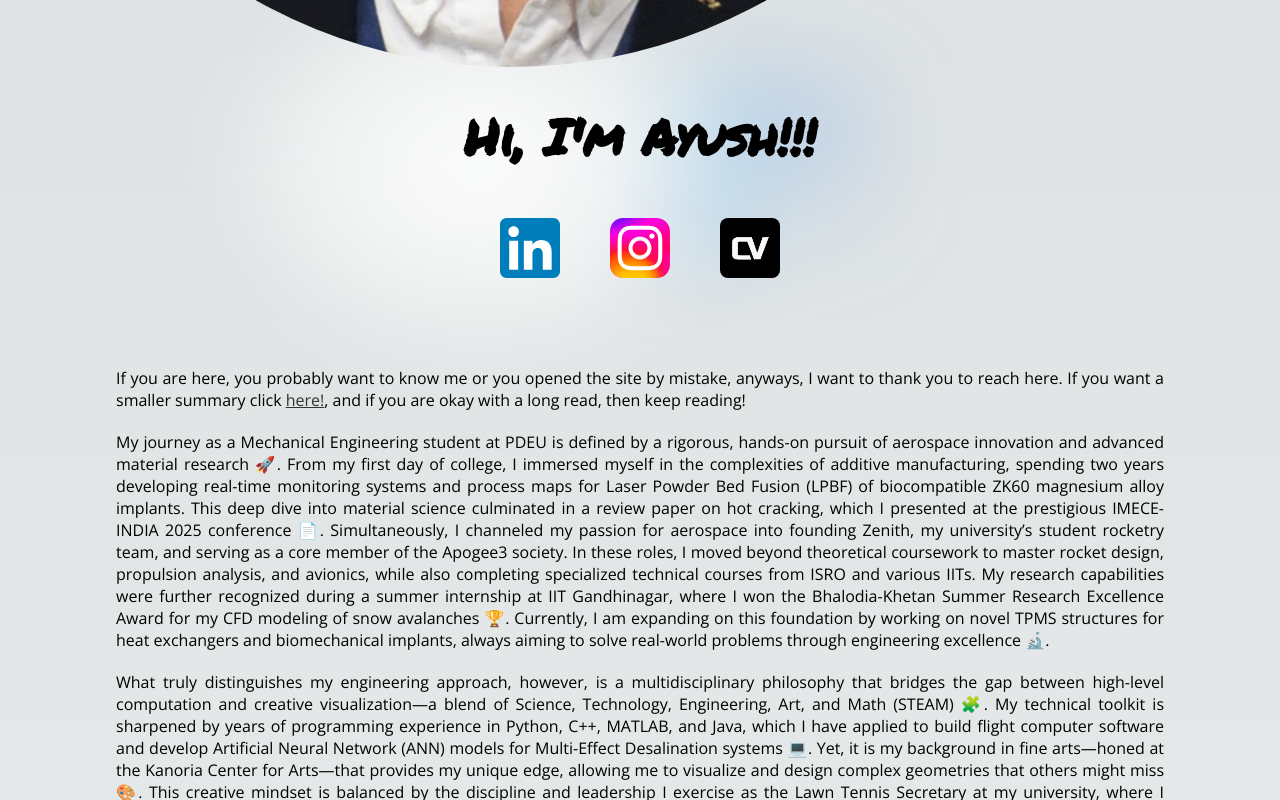
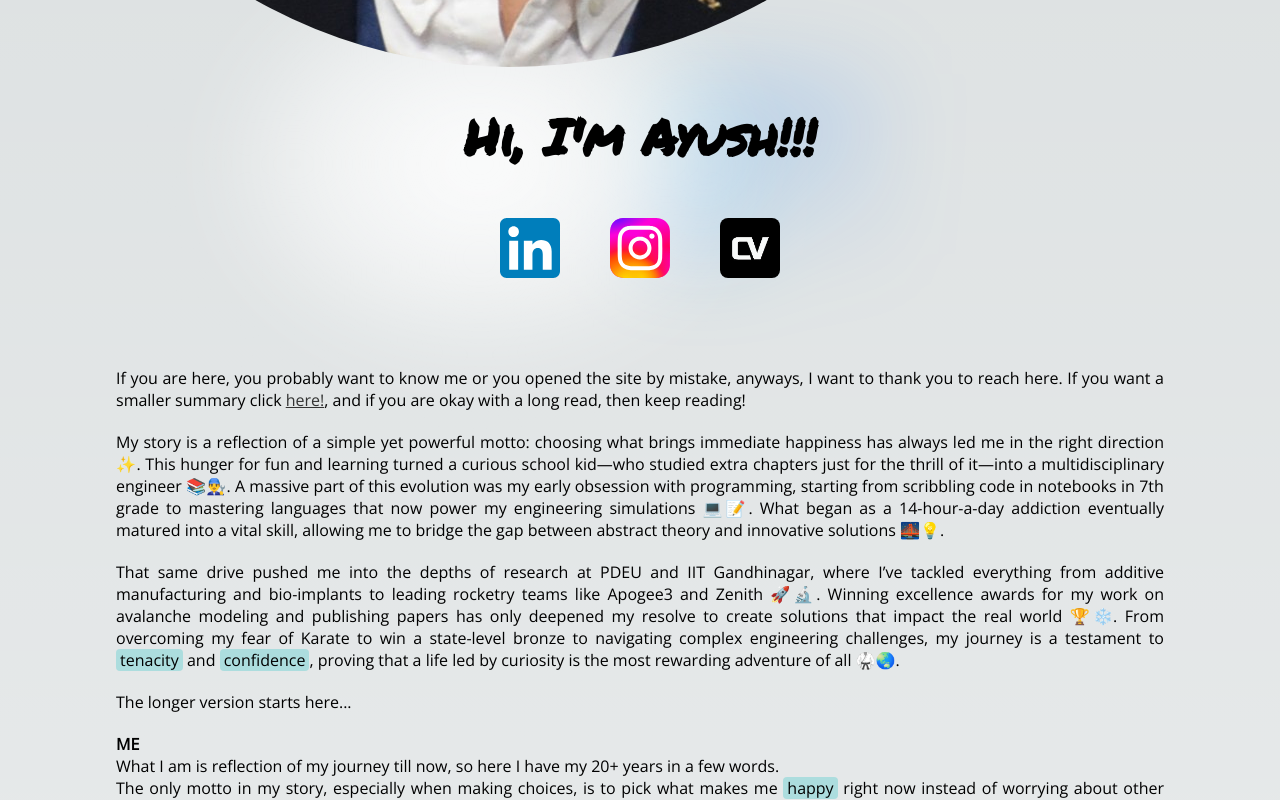
Before and after one commit to Ayush181005/Portfolio-Frontend-NextJS, a Next.js app: page / in a window 1280 px wide. Both pictures are taken after a click on the button "here!". Shown: the part 941-1741 px from the top of the page. Built offline with nearby package versions, Linux system fonts and the light colour scheme; a web font is replaced by a local one.

Commit message:
Improved language and styles

```diff
--- a/pages/index.js
+++ b/pages/index.js
@@ -75,10 +75,10 @@ export default function Home() {
           </p>
           <div className={styles.short} id="short" style={{display: "none"}}>
             <p>
-              My journey as a Mechanical Engineering student at PDEU is defined by a rigorous, hands-on pursuit of aerospace innovation and advanced material research 🚀. From my first day of college, I immersed myself in the complexities of additive manufacturing, spending two years developing real-time monitoring systems and process maps for Laser Powder Bed Fusion (LPBF) of biocompatible ZK60 magnesium alloy implants. This deep dive into material science culminated in a review paper on hot cracking, which I presented at the prestigious IMECE-INDIA 2025 conference 📄. Simultaneously, I channeled my passion for aerospace into founding Zenith, my university’s student rocketry team, and serving as a core member of the Apogee3 society. In these roles, I moved beyond theoretical coursework to master rocket design, propulsion analysis, and avionics, while also completing specialized technical courses from ISRO and various IITs. My research capabilities were further recognized during a summer internship at IIT Gandhinagar, where I won the Bhalodia-Khetan Summer Research Excellence Award for my CFD modeling of snow avalanches 🏆. Currently, I am expanding on this foundation by working on novel TPMS structures for heat exchangers and biomechanical implants, always aiming to solve real-world problems through engineering excellence 🔬.
+              My story is a reflection of a simple yet powerful motto: choosing what brings immediate happiness has always led me in the right direction ✨. This hunger for fun and learning turned a curious school kid—who studied extra chapters just for the thrill of it—into a multidisciplinary engineer 📚👨‍🔧. A massive part of this evolution was my early obsession with programming, starting from scribbling code in notebooks in 7th grade to mastering languages that now power my engineering simulations 💻📝. What began as a 14-hour-a-day addiction eventually matured into a vital skill, allowing me to bridge the gap between abstract theory and innovative solutions 🌉💡.
             </p>
             <p>
-              What truly distinguishes my engineering approach, however, is a multidisciplinary philosophy that bridges the gap between high-level computation and creative visualization—a blend of Science, Technology, Engineering, Art, and Math (STEAM) 🧩. My technical toolkit is sharpened by years of programming experience in Python, C++, MATLAB, and Java, which I have applied to build flight computer software and develop Artificial Neural Network (ANN) models for Multi-Effect Desalination systems 💻. Yet, it is my background in fine arts—honed at the Kanoria Center for Arts—that provides my unique edge, allowing me to visualize and design complex geometries that others might miss 🎨. This creative mindset is balanced by the discipline and leadership I exercise as the Lawn Tennis Secretary at my university, where I learned the value of mental toughness and team management 🎾. By integrating these diverse influences—computational logic, artistic intuition, and athletic discipline—I strive to create innovative, tangible solutions that push the boundaries of energy, aerospace, and healthcare.
+              That same drive pushed me into the depths of research at PDEU and IIT Gandhinagar, where I’ve tackled everything from additive manufacturing and bio-implants to leading rocketry teams like Apogee3 and Zenith 🚀🔬. Winning excellence awards for my work on avalanche modeling and publishing papers has only deepened my resolve to create solutions that impact the real world 🏆❄️. From overcoming my fear of Karate to win a state-level bronze to navigating complex engineering challenges, my journey is a testament to <span className={styles.highlight}>tenacity</span> and <span className={styles.highlight}>confidence</span>, proving that a life led by curiosity is the most rewarding adventure of all 🥋🌏.
             </p>
 
           The longer version starts here...
@@ -86,7 +86,7 @@ export default function Home() {
           <div id="detail" className={styles.detail}>
             <p>
               <span className={styles.pTitle}>ME</span><br />
-              What I am is reflection of my journey till now, so here I have my 20+ years in a few words.<br />The only motto in my story, especially when making choices, is to pick what makes me happy right now instead of worrying about the long term. Somehow, that path has always proven to be exactly the right direction for me. Fun and enjoyment drive the plot, though luck has been a key factor since my childhood. I was lucky to find open doors, but I had the hunger to learn and grab every single opportunity that appeared. As a curious adventurer, I have grown my skills across the entire landscape of STEAM. I usually describe myself as a simple combination of science, art, tennis, and happiness.
+              What I am is reflection of my journey till now, so here I have my 20+ years in a few words.<br />The only motto in my story, especially when making choices, is to pick what makes me <span className={styles.highlight}>happy</span> right now instead of worrying about other things. Somehow, that path has always proven to be exactly the right direction for me. Fun and enjoyment drive the plot, though luck has been a key factor since my childhood. I was lucky to find open doors, but I had the hunger to learn and grab every single opportunity that appeared. As a curious adventurer, I have grown my skills across the entire landscape of STEAM. I usually describe myself as a simple combination of <span className={styles.highlight}>science, art, tennis, and happiness</span>.
             </p>
             <p>
               <span className={styles.pTitle}>Science</span><br />
--- a/styles/Home.module.css
+++ b/styles/Home.module.css
@@ -173,6 +173,10 @@
     transform: none;
     height: 300px;
   }
+
+  .glowContainer {
+    left: 40%;
+  }
 }
 
 @media all and (max-width: 450px) {
@@ -186,4 +190,8 @@
       font-size: 30px;
       margin: 0px 10px;
   }
+
+  .glowContainer {
+    left: 0;
+  }
 }
```
